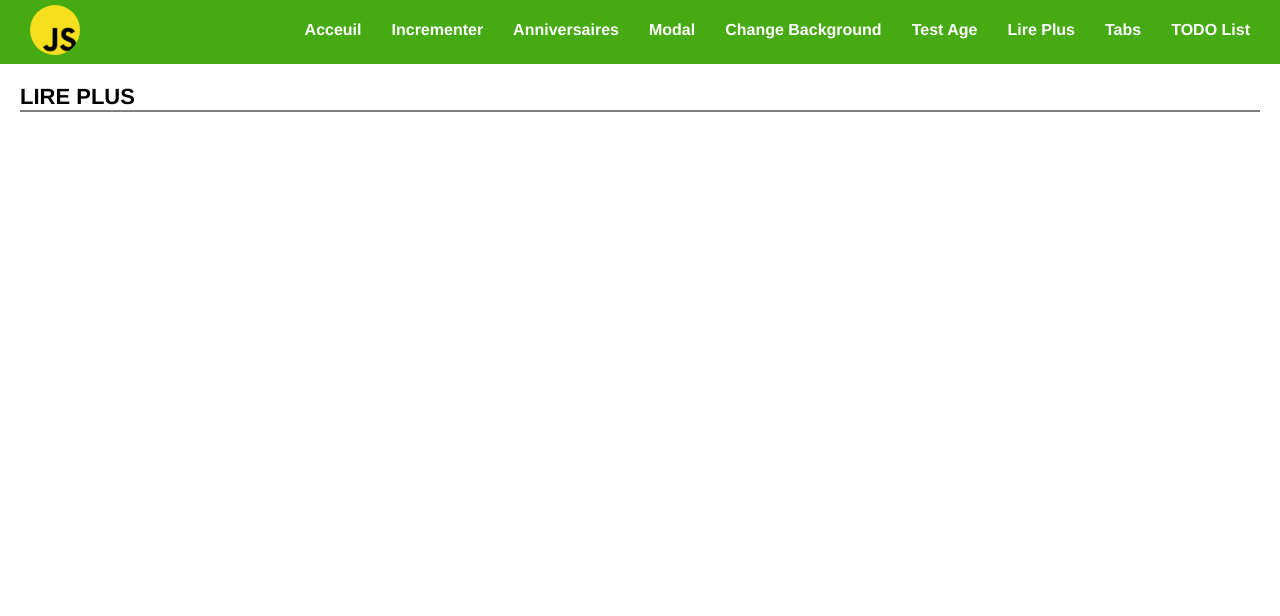
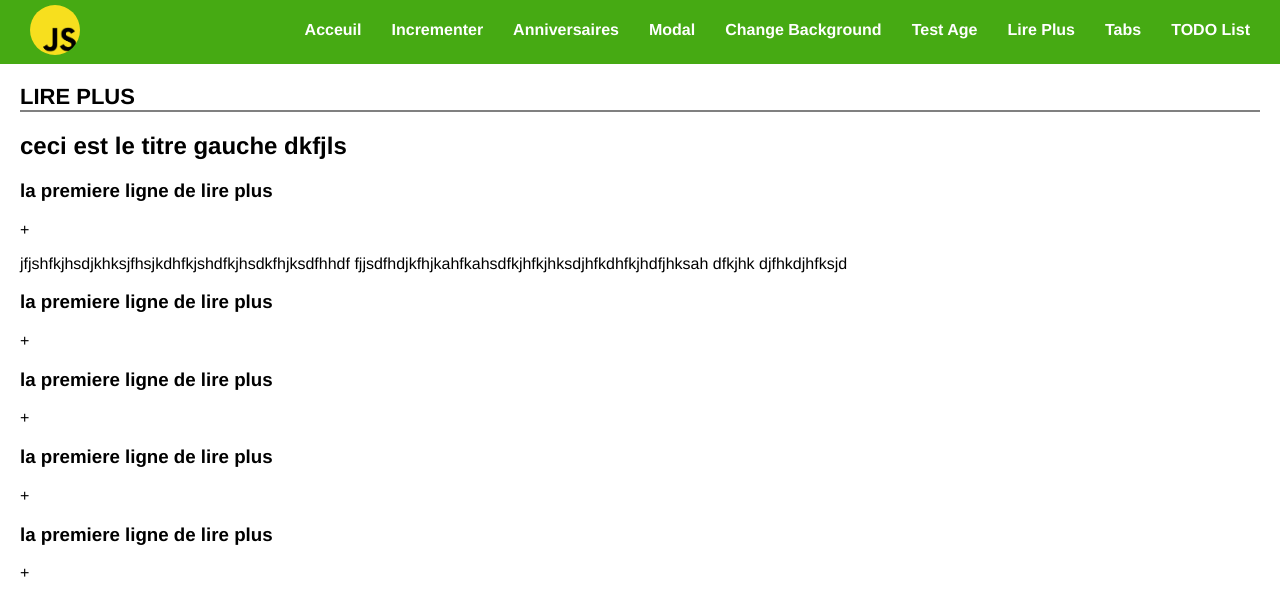
Before and after one commit to alexissengangabo07/gda-js-exercise-2, a plain HTML site: page lire_plus/index.html in a window 1280 px wide. Drawn offline with Linux system fonts and the light colour scheme.

Commit message:
feat: added of base elements

```diff
--- a/lire_plus/index.html
+++ b/lire_plus/index.html
@@ -40,7 +40,39 @@
         <main>
             <h1 id="titre-page">LIRE PLUS</h1>
             <div id="content">
+                <div class="content__container">
+                        <div class="content__left">
+                            <h2> ceci est le titre gauche dkfjls</h2>
+                    </div>
+                    <div class="content__right">
+                        <article>
+                            <div class="article__head">
+                                <h3> la premiere ligne de lire plus </h3>
+                                <div class="content__right-icon">+</div>
+                           </div>
+                            <p class="text">
+                                jfjshfkjhsdjkhksjfhsjkdhfkjshdfkjhsdkfhjksdfhhdf
+                                fjjsdfhdjkfhjkahfkahsdfkjhfkjhksdjhfkdhfkjhdfjhksah
+                                dfkjhk
+                                djfhkdjhfksjd
+                            </p>
 
+                        </article>
+                        <article>
+                            <h3> la premiere ligne de lire plus </h3>
+                            <div class="content__right-icon">+</div>
+                        </article><article>
+                            <h3> la premiere ligne de lire plus </h3>
+                            <div class="content__right-icon">+</div>
+                        </article><article>
+                            <h3> la premiere ligne de lire plus </h3>
+                            <div class="content__right-icon">+</div>
+                        </article><article>
+                            <h3> la premiere ligne de lire plus </h3>
+                            <div class="content__right-icon">+</div>
+                        </article>
+                    </div>
+                </div>
 
             </div>
     </main>
```
